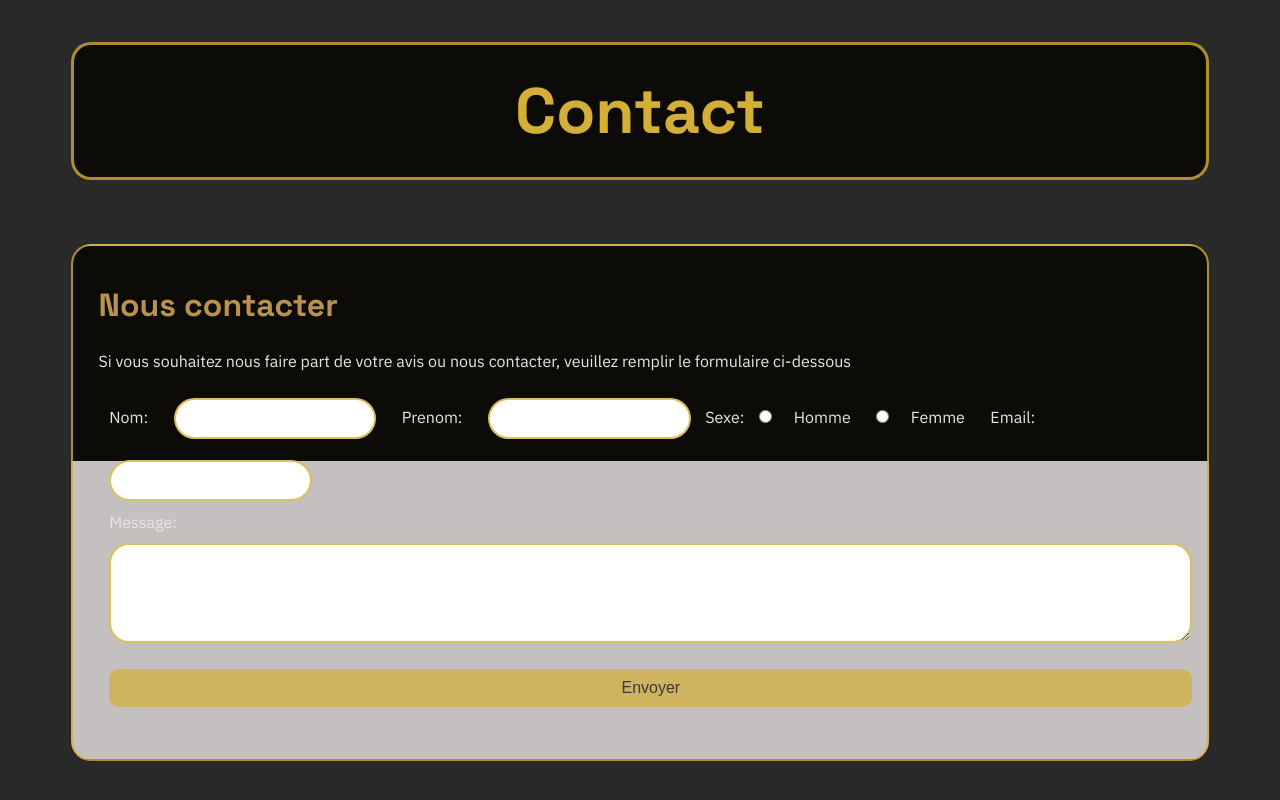
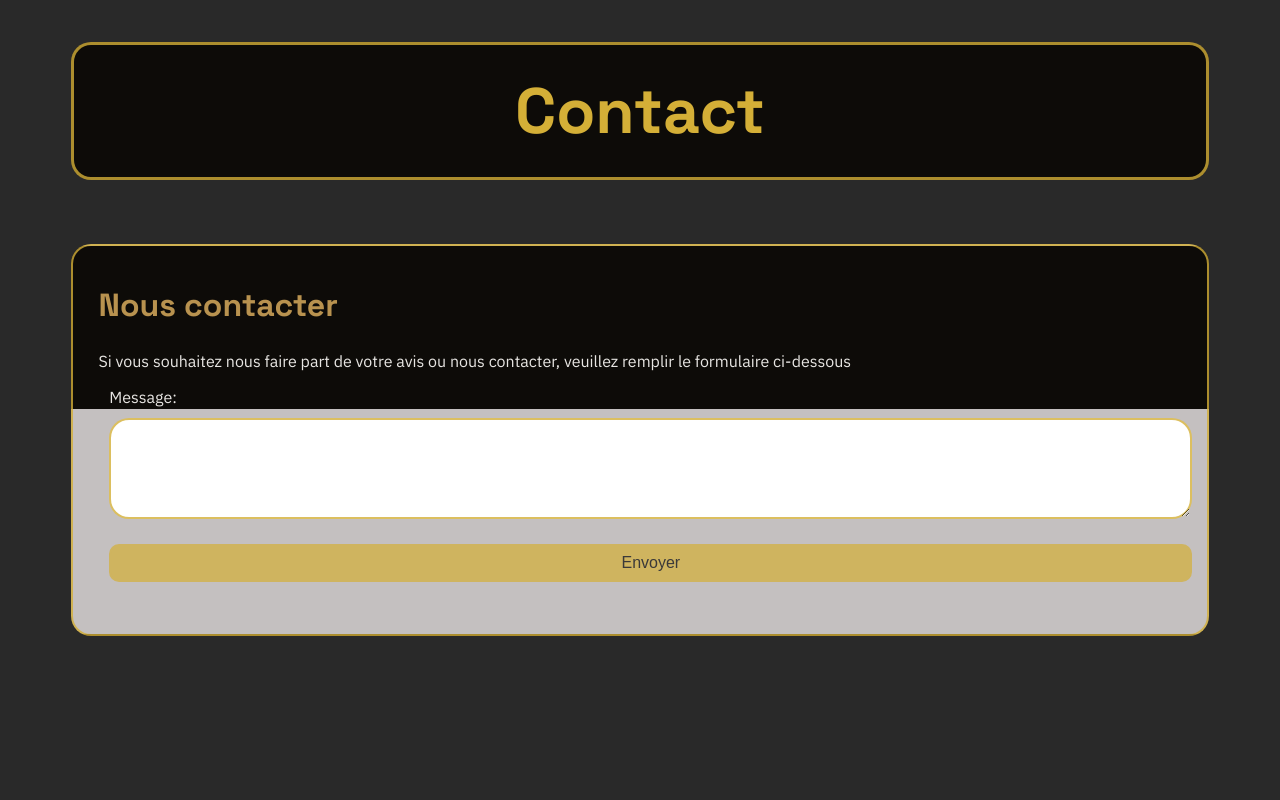
Before and after one commit to MathieuGaydon/The-Tarnished-Archives, a plain HTML site: page index.html in a window 1280 px wide. Shown: the part 8367-9167 px from the top of the page. After the commit the page ends 9067 px from the top, so only its background shows below. Drawn offline with Linux system fonts and the light colour scheme.

Commit message:
fix(Form) : Adjust the form and add comment

```diff
--- a/index.html
+++ b/index.html
@@ -17,6 +17,7 @@
 
 <body id="top">
     <div class="navbar">
+        <!--Navbar-->
         <div class="navbarText">
             <a href="#accueil">Accueil</a>
             <a href="#catalogue">Catalogue</a>
@@ -24,22 +25,26 @@
             <a href="#medias">Médias</a>
             <a href="#contact">Contact</a>
         </div>
+        <!--Changement de thème-->
         <div class="navbarTheme">
             <img src="assets/img/sword.png" class="sword" alt="sword icon">
             <img src="assets/img/katana.png" class="katana" alt="katana icon">
         </div>
     </div>
     <main>
+        <!--Hero section-->
         <div class="hero" id="accueil">
             <h1>The Tarnished Archives</h1>
             <h2>La Saga FromSoftware</h2>
             <p>Découvrez la magie et les défis de chaque jeux FromSoftWare</p>
         </div>
+        <!--Catalogue-->
         <h2 class="shapeTitle" id="catalogue">Catalogue</h2>
         <div class="shape">
             <section id="timeline">
                 <ul>
                     <li>
+                        <!--Demon's Souls-->
                         <div class="timelineItem">
                             <div class="timelineLeft">
                                 <h2>Demon’s Souls</h2>
@@ -60,6 +65,7 @@
                         </div>
                     </li>
                     <li>
+                        <!--Dark Souls-->
                         <div class="timelineItem" id="darksouls">
                             <div class="timelineLeft">
                                 <p>Dans Dark Souls, on joue un mort-vivant marqué par le Signe Sombre, condamné à notre
@@ -80,6 +86,7 @@
                         </div>
                     </li>
                     <li>
+                        <!--Dark Souls II-->
                         <div class="timelineItem">
                             <div class="timelineLeft">
                                 <h2>Dark Souls II</h2>
@@ -98,6 +105,7 @@
                         </div>
                     </li>
                     <li>
+                        <!--Bloodborne-->
                         <div class="timelineItem" id="bloodborne">
                             <div class="timelineLeft">
                                 <p>Dans Bloodborne, on incarne un Chasseur qui arrive à Yharnam, une ville malade où les
@@ -117,6 +125,7 @@
                         </div>
                     </li>
                     <li>
+                        <!--Dark Souls III-->
                         <div class="timelineItem">
                             <div class="timelineLeft">
                                 <h2>Dark Souls III</h2>
@@ -137,6 +146,7 @@
                         </div>
                     </li>
                     <li>
+                        <!--Sekiro-->
                         <div class="timelineItem" id="sekiro">
                             <div class="timelineLeft">
                                 <p>Dans Sekiro: Shadows Die Twice, vous incarnez le « loup a un bras », un guerrier
@@ -156,6 +166,7 @@
                         </div>
                     </li>
                     <li>
+                        <!--Elden ring-->
                         <div class="timelineItem">
                             <div class="timelineLeft">
                                 <h2>Elden ring</h2>
@@ -177,8 +188,10 @@
                 </ul>
             </section>
         </div>
+        <!--Studio-->
         <h2 class="shapeTitle" id="studio">Studio</h2>
         <div class="shape">
+            <!--Title + logo-->
             <section class="studio">
                 <div class="studioTitle">
                     <img src="assets/img/fromsoftware_logo.webp" alt="FromSoftWare">
@@ -189,6 +202,7 @@
                     les
                     jeux Bloodborne (2015), Sekiro: Shadows Die Twice (2019) et Elden Ring (2022).</p>
                 <img src="assets/img/cover.webp" alt="magnifique image résumant l'histoire du studio" class="cover">
+                <!--Histoire + Culture + PDG contenue-->
                 <h2>Présentation de l'entreprise</h2>
                 <div class="studioContent">
                     <div class="studioHistoire">
@@ -265,6 +279,7 @@
                 </div>
             </section>
         </div>
+        <!--Médias-->
         <h2 class="shapeTitle" id="medias">Médias</h2>
         <div class="shapeVid">
             <div class="shapeHeader">
@@ -293,23 +308,15 @@
                 <source src="/assets/videos/trailer_sekiro.mp4" type=video/mp4>
             </video>
         </div>
-
-
+        <!--Formulaire-->
         <h2 class="shapeTitle" id="contact">Contact</h2>
         <div class="shapeForm">
-            <form id="form" action="mailto:seaurchin503@emailhub.kr?content-type=text/html&amp;subject=Site%20Web"
+            <form id="form" action="mailto:gaydonmathieu9@gmail.com?content-type=text/html&amp;subject=Site%20Web"
                 method="post" enctype="text/plain">
                 <h2> Nous contacter </h2>
                 <p> Si vous souhaitez nous faire part de votre avis ou nous contacter, veuillez remplir le formulaire
                     ci-dessous</p>
                 <p>
-                    <label for="nom">Nom: </label><input id="nom" type="text" name="nom" value="" required>
-                    <label for="prenom">Prenom: </label><input id="prenom" type="text" name="prenom" value="" required>
-                    <span>Sexe: </span><input id="sexeHomme" type="radio" name="sexe" value="homme" required><label
-                        for="sexeHomme">Homme</label>
-                    <input id="sexeFemme" type="radio" name="sexe" value="femme"><label for="sexeFemme">Femme</label>
-                    <label for="email"> Email: </label><input id="email" type="email" name="email" value=""
-                        required><br>
                     <label for="message">Message: </label><br><textarea id="message" rows="5" cols="50"
                         required></textarea><br>
                     <input class="bouton" type="submit" value="Envoyer">
@@ -317,6 +324,7 @@
             </form>
         </div>
     </main>
+    <!--Scroll Top bouton-->
     <a href="#top" class="scrollTop" aria-label="Remonter en haut de la page">
         <span class="arrow"></span>
     </a>
```
Also changed, not shown: javascript/main.js (+10 -0 lines).
